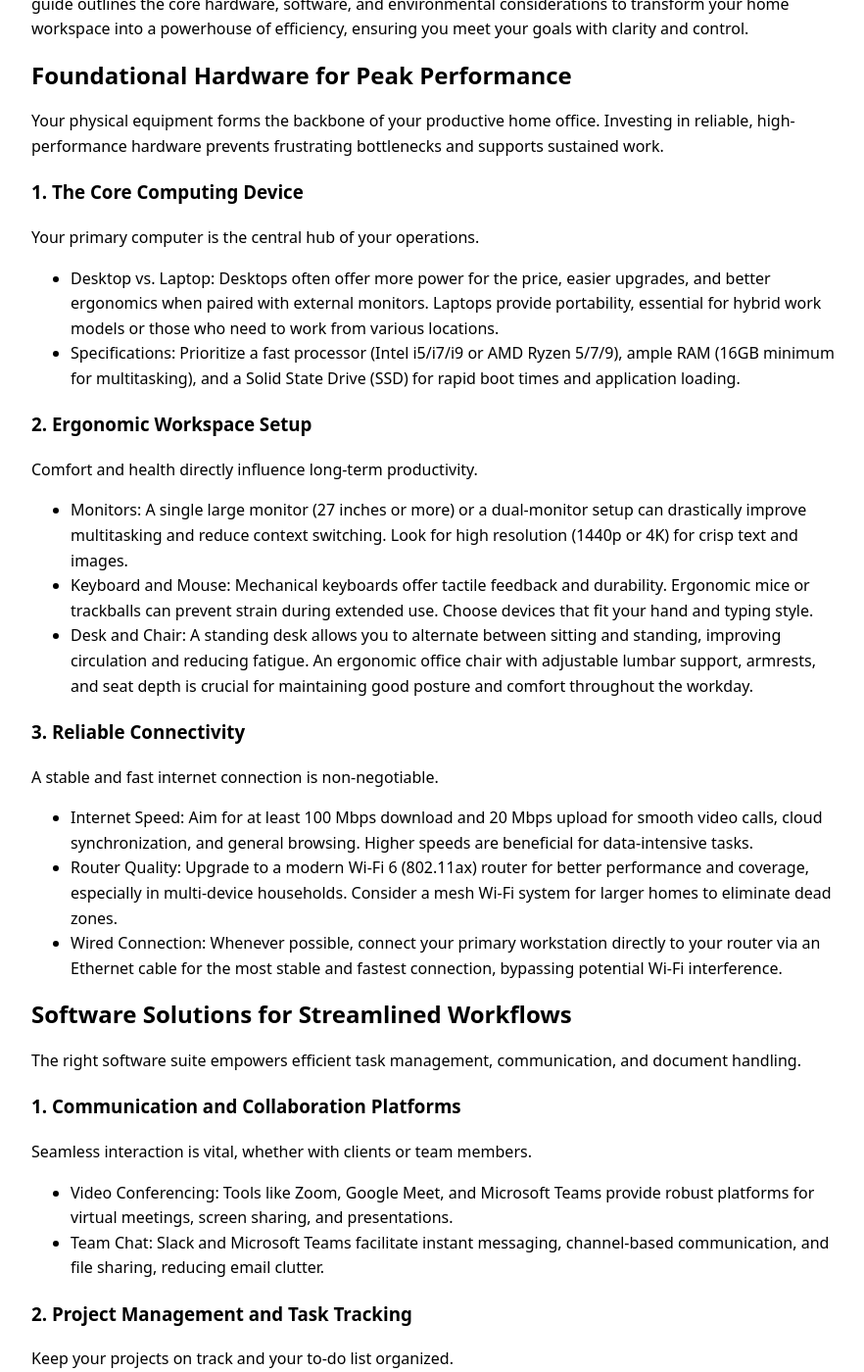
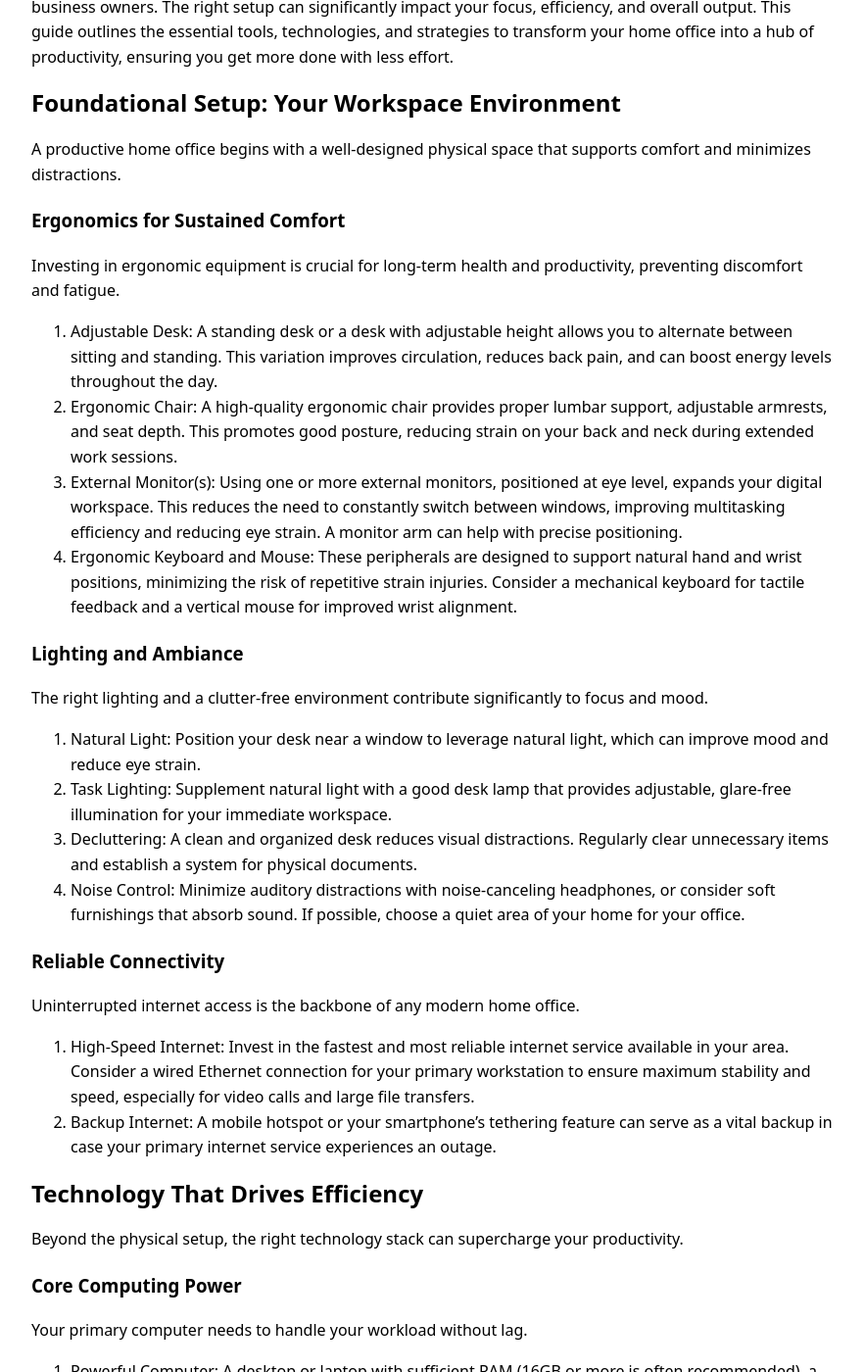
Before and after one commit to ironaclaw/ironaclaw.github.io, a Jekyll site: the page built from _posts/2026-02-13-home-office-productivity-essentials.md, in a window 1280 px wide and 1400 px high, scrolled down 197 px. Shown: the whole window at 98% size, without its empty margins (198-1080 px from the left). Built offline with Jekyll 4.4.1, drawn with Linux system fonts in a browser that asks for light colours; some of the changed text lies outside the part shown.

Commit message:
Add 2026-02-13-home-office-productivity-essentials.md

```diff
--- a/_posts/2026-02-13-home-office-productivity-essentials.md
+++ b/_posts/2026-02-13-home-office-productivity-essentials.md
@@ -9,90 +9,116 @@ keywords: []
 model_used: gemini-2.5-flash
 ---
 
-# Boost Your Output: Essential Home Office Productivity Tools
+# Boost Your Output: Essential Home Office Productivity Tools and Strategies
 
-Establishing an efficient home office is no longer a luxury but a necessity for many professionals and small business owners. The right setup can significantly impact your focus, workflow, and overall productivity. This guide outlines the core hardware, software, and environmental considerations to transform your home workspace into a powerhouse of efficiency, ensuring you meet your goals with clarity and control.
+Establishing an effective home office is no longer a luxury but a necessity for many professionals and small business owners. The right setup can significantly impact your focus, efficiency, and overall output. This guide outlines the essential tools, technologies, and strategies to transform your home office into a hub of productivity, ensuring you get more done with less effort.
 
-## Foundational Hardware for Peak Performance
+## Foundational Setup: Your Workspace Environment
 
-Your physical equipment forms the backbone of your productive home office. Investing in reliable, high-performance hardware prevents frustrating bottlenecks and supports sustained work.
+A productive home office begins with a well-designed physical space that supports comfort and minimizes distractions.
 
-### 1. The Core Computing Device
+### Ergonomics for Sustained Comfort
 
-Your primary computer is the central hub of your operations.
-*   Desktop vs. Laptop: Desktops often offer more power for the price, easier upgrades, and better ergonomics when paired with external monitors. Laptops provide portability, essential for hybrid work models or those who need to work from various locations.
-*   Specifications: Prioritize a fast processor (Intel i5/i7/i9 or AMD Ryzen 5/7/9), ample RAM (16GB minimum for multitasking), and a Solid State Drive (SSD) for rapid boot times and application loading.
+Investing in ergonomic equipment is crucial for long-term health and productivity, preventing discomfort and fatigue.
 
-### 2. Ergonomic Workspace Setup
+1.  Adjustable Desk: A standing desk or a desk with adjustable height allows you to alternate between sitting and standing. This variation improves circulation, reduces back pain, and can boost energy levels throughout the day.
+2.  Ergonomic Chair: A high-quality ergonomic chair provides proper lumbar support, adjustable armrests, and seat depth. This promotes good posture, reducing strain on your back and neck during extended work sessions.
+3.  External Monitor(s): Using one or more external monitors, positioned at eye level, expands your digital workspace. This reduces the need to constantly switch between windows, improving multitasking efficiency and reducing eye strain. A monitor arm can help with precise positioning.
+4.  Ergonomic Keyboard and Mouse: These peripherals are designed to support natural hand and wrist positions, minimizing the risk of repetitive strain injuries. Consider a mechanical keyboard for tactile feedback and a vertical mouse for improved wrist alignment.
 
-Comfort and health directly influence long-term productivity.
-*   Monitors: A single large monitor (27 inches or more) or a dual-monitor setup can drastically improve multitasking and reduce context switching. Look for high resolution (1440p or 4K) for crisp text and images.
-*   Keyboard and Mouse: Mechanical keyboards offer tactile feedback and durability. Ergonomic mice or trackballs can prevent strain during extended use. Choose devices that fit your hand and typing style.
-*   Desk and Chair: A standing desk allows you to alternate between sitting and standing, improving circulation and reducing fatigue. An ergonomic office chair with adjustable lumbar support, armrests, and seat depth is crucial for maintaining good posture and comfort throughout the workday.
+### Lighting and Ambiance
 
-### 3. Reliable Connectivity
+The right lighting and a clutter-free environment contribute significantly to focus and mood.
 
-A stable and fast internet connection is non-negotiable.
-*   Internet Speed: Aim for at least 100 Mbps download and 20 Mbps upload for smooth video calls, cloud synchronization, and general browsing. Higher speeds are beneficial for data-intensive tasks.
-*   Router Quality: Upgrade to a modern Wi-Fi 6 (802.11ax) router for better performance and coverage, especially in multi-device households. Consider a mesh Wi-Fi system for larger homes to eliminate dead zones.
-*   Wired Connection: Whenever possible, connect your primary workstation directly to your router via an Ethernet cable for the most stable and fastest connection, bypassing potential Wi-Fi interference.
+1.  Natural Light: Position your desk near a window to leverage natural light, which can improve mood and reduce eye strain.
+2.  Task Lighting: Supplement natural light with a good desk lamp that provides adjustable, glare-free illumination for your immediate workspace.
+3.  Decluttering: A clean and organized desk reduces visual distractions. Regularly clear unnecessary items and establish a system for physical documents.
+4.  Noise Control: Minimize auditory distractions with noise-canceling headphones, or consider soft furnishings that absorb sound. If possible, choose a quiet area of your home for your office.
 
-## Software Solutions for Streamlined Workflows
+### Reliable Connectivity
 
-The right software suite empowers efficient task management, communication, and document handling.
+Uninterrupted internet access is the backbone of any modern home office.
 
-### 1. Communication and Collaboration Platforms
+1.  High-Speed Internet: Invest in the fastest and most reliable internet service available in your area. Consider a wired Ethernet connection for your primary workstation to ensure maximum stability and speed, especially for video calls and large file transfers.
+2.  Backup Internet: A mobile hotspot or your smartphone's tethering feature can serve as a vital backup in case your primary internet service experiences an outage.
 
-Seamless interaction is vital, whether with clients or team members.
-*   Video Conferencing: Tools like Zoom, Google Meet, and Microsoft Teams provide robust platforms for virtual meetings, screen sharing, and presentations.
-*   Team Chat: Slack and Microsoft Teams facilitate instant messaging, channel-based communication, and file sharing, reducing email clutter.
+## Technology That Drives Efficiency
 
-### 2. Project Management and Task Tracking
+Beyond the physical setup, the right technology stack can supercharge your productivity.
 
-Keep your projects on track and your to-do list organized.
-*   Project Management Software: Asana, Trello, Monday.com, and ClickUp offer visual boards, task assignments, deadlines, and progress tracking for complex projects.
-*   Simple To-Do Apps: For personal task management, apps like Todoist, Microsoft To Do, or Apple Reminders provide straightforward list creation and reminders.
+### Core Computing Power
 
-### 3. Document Creation and Storage
+Your primary computer needs to handle your workload without lag.
 
-Efficiently create, store, and share your work.
-*   Office Suites: Microsoft 365 (Word, Excel, PowerPoint) and Google Workspace (Docs, Sheets, Slides) remain industry standards for document creation and editing, often with integrated cloud storage.
-*   Cloud Storage: Services like Dropbox, Google Drive, and OneDrive offer secure file storage, synchronization across devices, and easy sharing capabilities, ensuring your data is accessible and backed up.
+1.  Powerful Computer: A desktop or laptop with sufficient RAM (16GB or more is often recommended), a fast processor, and a Solid State Drive (SSD) ensures quick boot times and smooth operation of multiple applications.
+2.  External Storage/Cloud Backup: Implement a robust backup strategy using external hard drives or cloud services like Google Drive, Dropbox, or OneDrive. This protects your valuable data from loss.
 
-### 4. Focus and Time Management Tools
+### Communication and Collaboration Tools
 
-Minimize distractions and optimize your work blocks.
-*   Pomodoro Timers: Apps and browser extensions that implement the Pomodoro Technique (focused work intervals followed by short breaks) can enhance concentration.
-*   Website Blockers: Tools like Freedom or Cold Turkey can block distracting websites and apps during designated work periods.
-*   Note-Taking Applications: Evernote, Notion, and OneNote provide centralized spaces for capturing ideas, organizing research, and creating structured notes.
+Effective communication is paramount, especially when working remotely.
 
-## Beyond the Tech: Creating a Productive Environment
+1.  Video Conferencing Software: Platforms like Zoom, Microsoft Teams, or Google Meet are essential for virtual meetings, client presentations, and team collaboration. Ensure you have a quality webcam and microphone.
+2.  Messaging Applications: Tools like Slack or internal company communication platforms facilitate quick, informal communication with colleagues and clients, reducing email clutter.
+3.  Project Management Software: Applications such as Asana, Trello, ClickUp, or Monday.com help organize tasks, track progress, and coordinate projects with teams, providing clear visibility into workflows.
 
-Your physical surroundings and supporting accessories play a significant role in maintaining focus and preventing interruptions.
+### Software for Streamlined Workflows
 
-### 1. Audio and Visual Clarity
+The right software simplifies daily tasks and keeps you organized.
 
-Ensure you are seen and heard clearly in virtual interactions.
-*   High-Quality Webcam: An external 1080p or 4K webcam offers superior image quality compared to most built-in laptop cameras, projecting a professional image.
-*   Noise-Canceling Headphones: Essential for minimizing distractions from household noise and ensuring clear audio during calls. Options range from over-ear models to discreet earbuds.
+1.  Productivity Suites: Microsoft 365 or Google Workspace offer comprehensive tools for document creation, spreadsheets, presentations, and email management, essential for most professional roles.
+2.  Note-Taking Applications: Digital note-taking tools like Evernote, Notion, or OneNote allow you to capture ideas, organize information, and create searchable databases of your work.
+3.  Password Manager: A secure password manager (e.g., LastPass, 1Password) protects your online accounts and eliminates the need to remember dozens of complex passwords, saving time and enhancing security.
+4.  Time Tracking Software: For freelancers or those needing to bill clients, tools like Toggl Track or Clockify accurately record work hours, ensuring fair compensation and insight into time allocation.
 
-### 2. Power Management and Backup
+## Productivity Strategies and Habits
 
-Protect your equipment and work from power disruptions.
-*   Surge Protectors: Safeguard your electronics from power surges and spikes. Opt for models with a high joule rating.
-*   Uninterruptible Power Supply (UPS): A UPS provides battery backup power, allowing you to save your work and safely shut down your computer during a power outage, preventing data loss.
+Even with the best tools, effective habits are key to sustained productivity.
 
-### 3. Organization and Decluttering
+### Time Management Techniques
 
-A tidy workspace promotes a clear mind.
-*   Cable Management: Use cable ties, sleeves, or trays to organize and hide unsightly wires, reducing visual clutter and potential tripping hazards.
-*   Storage Solutions: Incorporate drawers, shelves, or filing cabinets to keep physical documents and office supplies neatly organized and easily accessible.
-*   Digital File Organization: Maintain a consistent folder structure and naming convention for your digital files to quickly locate information.
+Strategic approaches to managing your time can significantly boost output.
 
-## The Productivity Mindset: Integrating Your Essentials
+1.  The Pomodoro Technique: Work in focused 25-minute intervals, followed by short breaks. This technique helps maintain concentration and prevents burnout.
+2.  Time Blocking: Schedule specific blocks of time for particular tasks or types of work. This creates a structured day and ensures important activities receive dedicated attention.
+3.  Prioritization (Eisenhower Matrix): Categorize tasks by urgency and importance to decide what to do first, what to schedule, what to delegate, and what to eliminate.
 
-Acquiring these tools is the first step; integrating them effectively into your workflow is key. Regularly review your setup to ensure it meets your evolving needs. Customize software settings and physical arrangements to match your personal working style. Remember, the goal is to empower your productivity, not just accumulate more gadgets or subscriptions. Prioritize tools that solve specific problems and genuinely enhance your output.
+### Minimize Distractions
+
+Actively managing potential distractions is crucial in a home environment.
+
+1.  Notification Management: Turn off unnecessary notifications on your computer and phone during work hours. Check messages and emails at designated times.
+2.  Dedicated Work Hours: Establish clear start and end times for your workday. Communicate these boundaries to family members and colleagues to minimize interruptions.
+3.  Scheduled Breaks: Regular short breaks help refresh your mind and prevent fatigue. Step away from your desk, stretch, or do something non-work related.
+
+### Digital Organization
+
+A well-
+
+### Digital Organization
+
+A well-organized digital workspace is as critical as a tidy physical one. It reduces cognitive load and speeds up information retrieval.
+
+1.  Consistent File Naming and Structure: Implement a logical, consistent system for naming files and organizing them into folders. This ensures quick retrieval and reduces time spent searching for documents.
+2.  Desktop Hygiene: Keep your computer desktop clear of unnecessary icons and temporary files. A cluttered desktop can be a visual distraction and slow down your system.
+3.  Cloud Storage Utilization: Leverage cloud services (e.g., Google Drive, Dropbox, OneDrive) for document storage, sharing, and backup. This ensures accessibility from any device and protects against data loss.
+4.  Email Management: Adopt an "inbox zero" approach or use folders and labels to categorize emails. Process emails in batches rather than reacting to each notification, minimizing interruptions.
+
+### Workspace Optimization
+
+Your physical environment directly impacts your focus and energy levels.
+
+1.  Ergonomic Setup: Invest in an ergonomic chair, monitor stand, and keyboard/mouse to prevent strain and discomfort. A comfortable setup allows for longer periods of focused work without physical distraction.
+2.  Clutter-Free Environment: Regularly declutter your desk and surrounding workspace. A clean, organized area promotes mental clarity and reduces visual distractions.
+3.  Optimal Lighting: Ensure your workspace has adequate natural light whenever possible. Supplement with task lighting to reduce eye strain and maintain alertness, especially during darker hours.
+
+### Mindset and Well-being
+
+Sustained productivity is intertwined with mental and physical health.
+
+1.  Goal Setting (SMART Goals): Define Specific, Measurable, Achievable, Relevant, and Time-bound goals. Clear objectives provide direction and motivation, making it easier to prioritize tasks and track progress.
+2.  Regular Review and Adjustment: Periodically review your productivity strategies and habits. Identify what's working and what isn't, then adjust your approach as needed to optimize your workflow.
+3.  Mindfulness and Movement: Incorporate short mindfulness exercises or quick stretches into your breaks. These practices can reduce stress, improve focus, and re-energize your mind and body.
 
 ## Conclusion
 
-Building a highly productive home office involves a strategic selection of hardware, software, and environmental considerations. By investing in reliable computing power, ergonomic comfort, robust connectivity, and intelligent software, alongside thoughtful organization and power management, you create an ecosystem designed for peak performance. These essentials empower you to work smarter
+Building a productive home office environment is an ongoing process of optimizing tools, strategies, and personal habits. By strategically implementing the right technology, adopting disciplined time management techniques, and fostering a supportive workspace, you can significantly enhance your output and achieve your professional goals from the comfort and convenience of your home.
```
